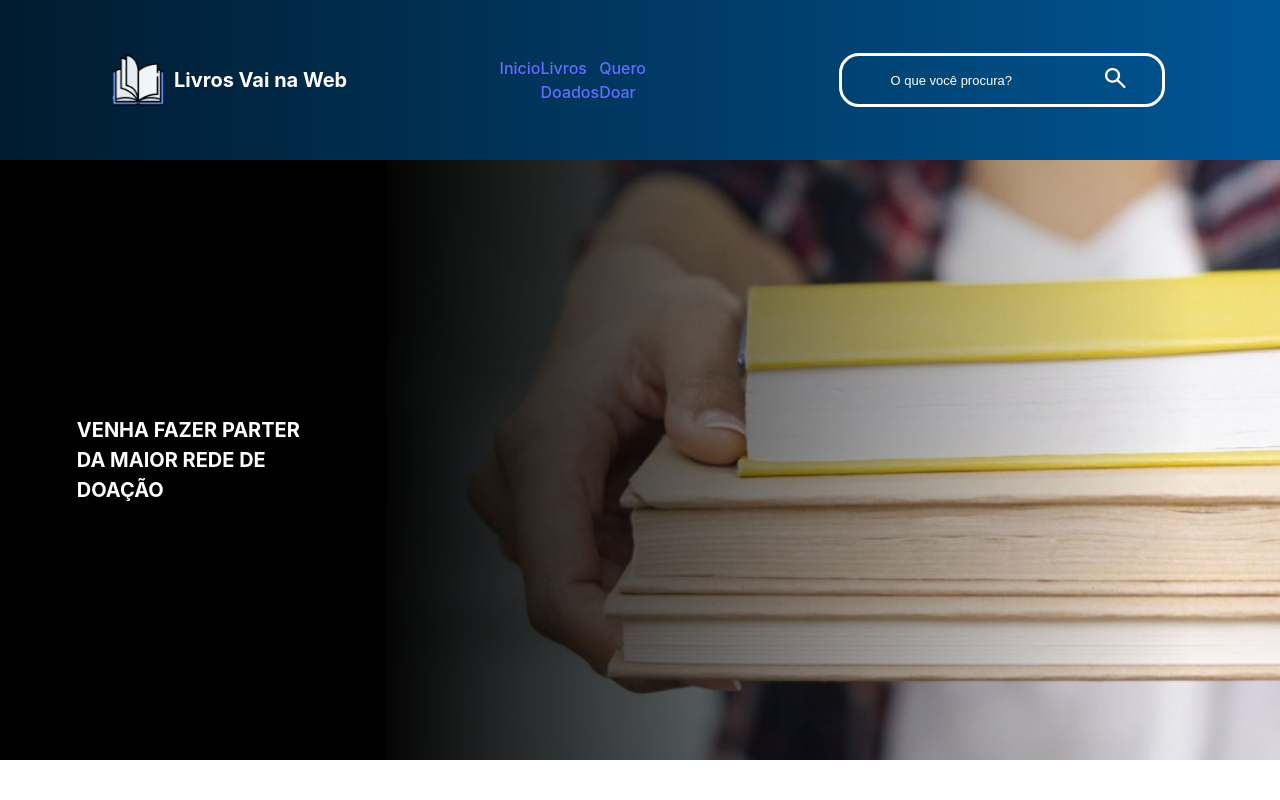
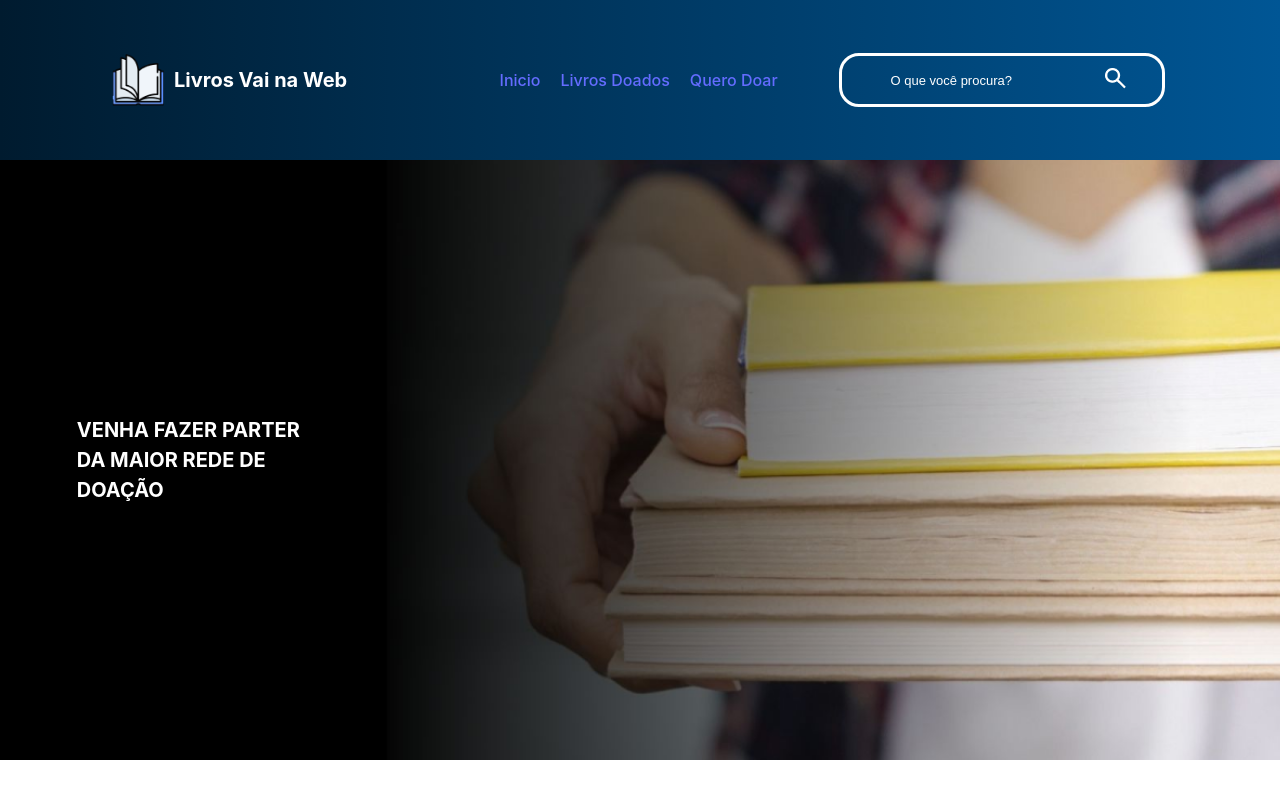
Before and after one commit to Danilo-Almeida-da-Silva/ProjetonoiteReact_VNW, a React (Vite) app: page / in a window 1280 px wide. Shown: the top 800 px of the page. Built offline with nearby package versions, Linux system fonts and the light colour scheme.

Commit message:
style: correção de estilização da header

```diff
--- a/src/Componets/Header/header.module.scss
+++ b/src/Componets/Header/header.module.scss
@@ -24,12 +24,14 @@
 }
 
 .navHeader {
-  width: 30%;
+  width: 100%;
 
   ul {
     display: flex;
-    justify-content: space-around;
+    align-items: center;
+    justify-content: space-between;
     list-style: none;
+    width: 100%;
   }
 
   .link {
```
